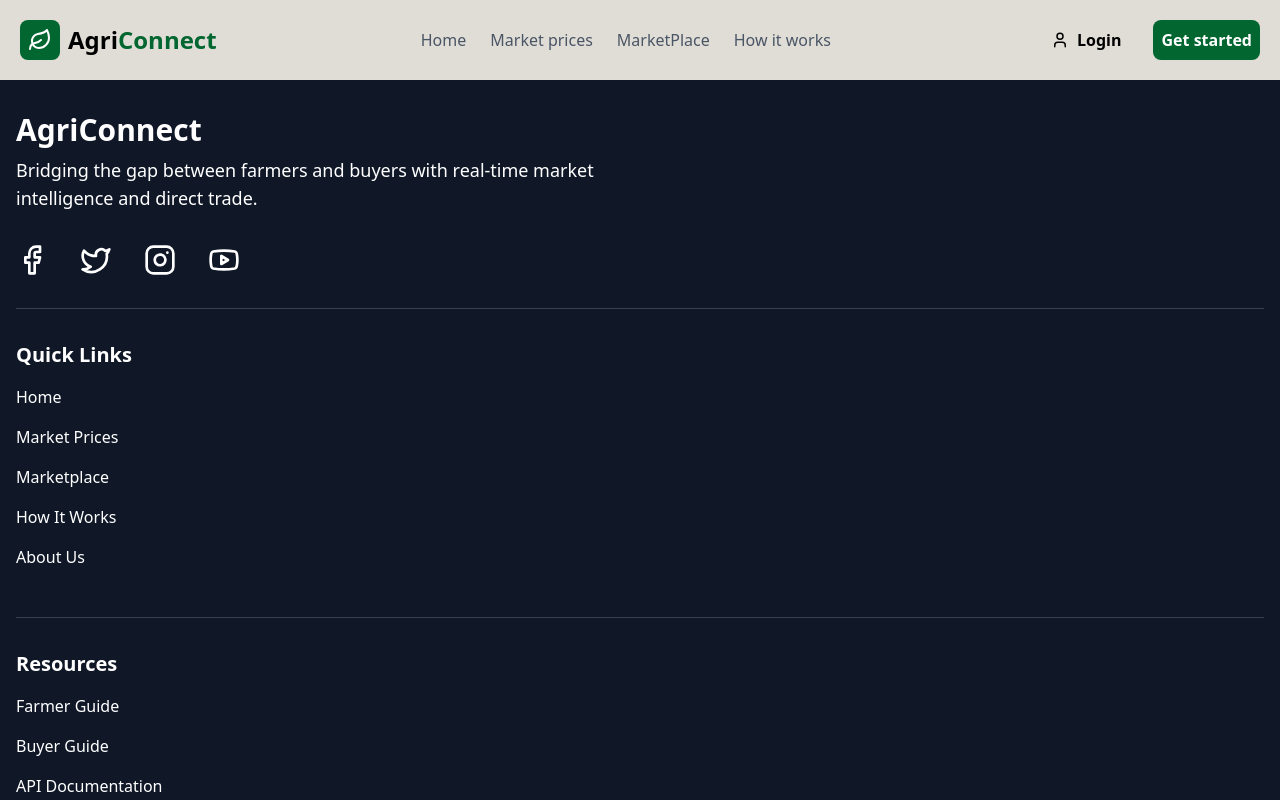
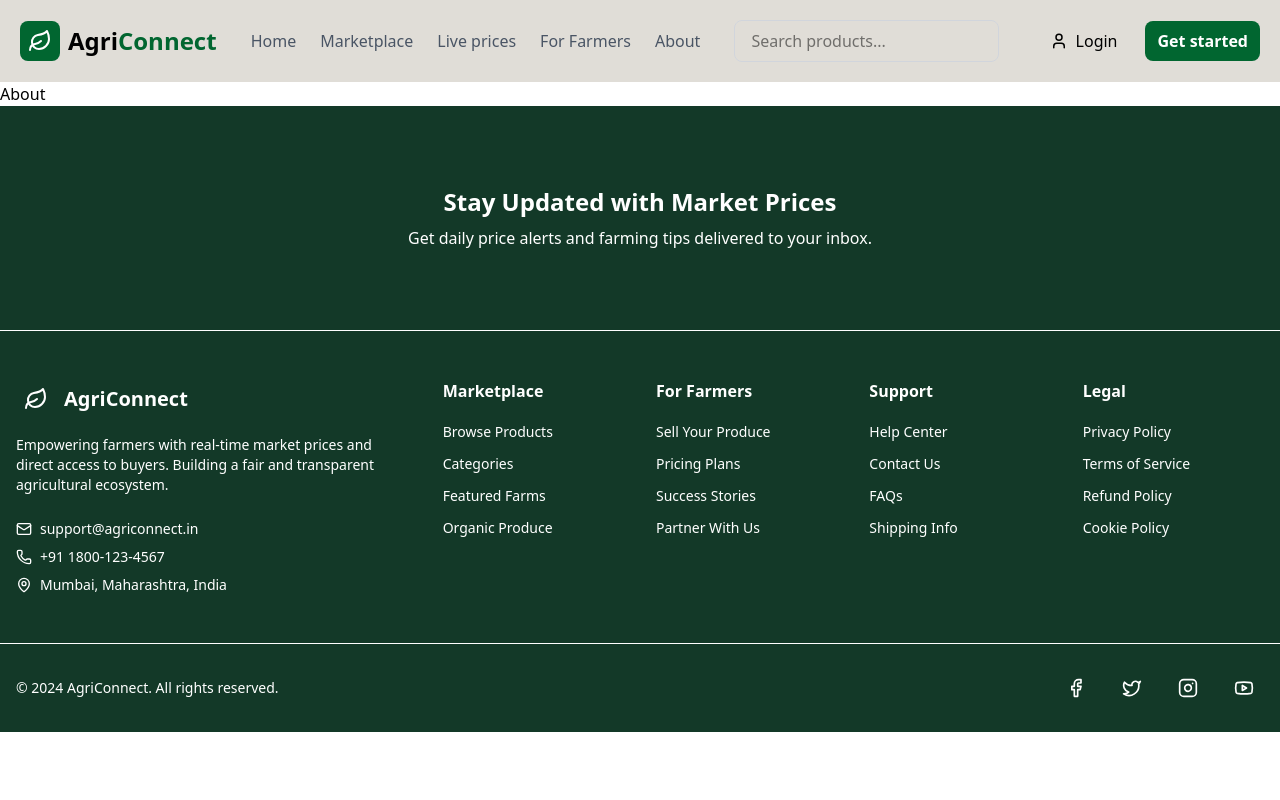
Before and after one commit to premilabhusawale/agri, a React (Vite) app: page /About in a window 1280 px wide. Shown: the top 800 px of the page. Built offline with nearby package versions, Linux system fonts and the light colour scheme.

Commit message:
headerFooterChange

```diff
--- a/src/App.jsx
+++ b/src/App.jsx
@@ -1,11 +1,12 @@
 import React from "react";
 import { BrowserRouter, Routes, Route } from "react-router-dom";
 import Header from "./componants/Header";
-import Market_prices from "./Pages/Market_prices";
+import LivePrices from "./Pages/LivePrices";
 import Footer from "./componants/Footer";
 import Home from "./Pages/Home";
 import MarketPlace from "./Pages/MarketPlace";
-import How_itworks from "./Pages/How_itworks";
+import ForFarmers from "./Pages/ForFarmers";
+import About from "./Pages/About";
 
 
 const App = () => {
@@ -16,9 +17,10 @@ const App = () => {
       <Routes>
         <Route path="/" element={<Home />} />
 
-        <Route path="/Markrt_prices" element={<Market_prices />} />
+        <Route path="/LivePrices" element={<LivePrices />} />
         <Route path="/MarketPlace" element={<MarketPlace />} />
-        <Route path="/How_itworks"element={<How_itworks/>}/>
+        <Route path="/ForFarmers"element={<ForFarmers/>}/>
+        <Route path="/About"element={<About/>}/>
       </Routes>
 
       <Footer />
--- a/src/Componants/Footer.jsx
+++ b/src/Componants/Footer.jsx
@@ -1,91 +1,143 @@
-// Footer.jsx
 import React from 'react';
-import { Facebook, Twitter, Instagram, Youtube } from 'lucide-react'; // Importing social media icons from lucide-react
+import { Leaf, Mail, Phone, MapPin, Facebook, Twitter, Instagram, Youtube } from "lucide-react";
 
 const Footer = () => {
+  const links = {
+    marketplace: ["Browse Products", "Categories", "Featured Farms", "Organic Produce"],
+    farmers: ["Sell Your Produce", "Pricing Plans", "Success Stories", "Partner With Us"],
+    support: ["Help Center", "Contact Us", "FAQs", "Shipping Info"],
+    legal: ["Privacy Policy", "Terms of Service", "Refund Policy", "Cookie Policy"],
+  };
+
   return (
-    <footer className="bg-gray-900 text-white py-8">
-      <div className="container mx-auto px-4">
-        {/* First Section: AgriConnect Logo and Description */}
-        <div className="flex flex-col md:flex-row justify-between gap-16 mb-8">
-          {/* AgriConnect Logo and Description */}
-          <div className="flex flex-col md:w-1/2 mb-8 md:mb-0">
-            <h2 className="text-3xl font-bold">AgriConnect</h2>
-            <p className="mt-2 text-lg">Bridging the gap between farmers and buyers with real-time market intelligence and direct trade.</p>
+   <footer className="bg-[#133928]  text-white text-primary-foreground">
+
+      {/* Newsletter Section */}
+<div className="border-b border-primary-foreground/10">
+  <div className="container mx-auto px-4 py-12">
+    <div className="max-w-2xl mx-auto text-center
+                    bg-primary-foreground/5
+                    rounded-xl
+                    p-8">
+      <h3 className="text-2xl font-bold mb-2">
+        Stay Updated with Market Prices
+      </h3>
+      <p className="text-primary-foreground/70">
+        Get daily price alerts and farming tips delivered to your inbox.
+      </p>
+    </div>
   </div>
 </div>
 
-        {/* Social Media Icons Section: Positioned directly below AgriConnect */}
-        <div className="flex justify-start space-x-8 mb-8">
-          <a href="https://facebook.com" className="text-white hover:text-green-500">
-            <Facebook size={32} />
-          </a>
-          <a href="https://twitter.com" className="text-white hover:text-green-500">
-            <Twitter size={32} />
-          </a>
-          <a href="https://instagram.com" className="text-white hover:text-green-500">
-            <Instagram size={32} />
-          </a>
-          <a href="https://youtube.com" className="text-white hover:text-green-500">
-            <Youtube size={32} />
-          </a>
+
+      {/* Main Footer */}
+      <div className="container mx-auto px-4 py-12">
+        <div className="grid md:grid-cols-2 lg:grid-cols-6 gap-8">
+          {/* Brand */}
+          <div className="lg:col-span-2">
+            <div className="flex items-center gap-2 mb-4">
+              <div className="w-10 h-10 rounded-xl bg-gradient-harvest flex items-center justify-center">
+                <Leaf className="w-6 h-6 text-forest-dark" />
+              </div>
+              <span className="text-xl font-bold">AgriConnect</span>
             </div>
 
-        {/* Divider Between AgriConnect and Quick Links */}
-        <div className="border-t border-gray-700 mb-8"></div>
+            <p className="text-primary-foreground/70 text-sm mb-6">
+              Empowering farmers with real-time market prices and direct access to buyers.
+              Building a fair and transparent agricultural ecosystem.
+            </p>
 
-        {/* Second Section: Quick Links */}
-        <div className="flex flex-col md:w-1/2 mb-8">
-          <h3 className="font-bold text-xl mb-4">Quick Links</h3>
-          <ul>
-            <li className="mb-4"><a href="/" className="hover:text-green-500">Home</a></li>
-            <li className="mb-4"><a href="/market-prices" className="hover:text-green-500">Market Prices</a></li>
-            <li className="mb-4"><a href="/marketplace" className="hover:text-green-500">Marketplace</a></li>
-            <li className="mb-4"><a href="/how-it-works" className="hover:text-green-500">How It Works</a></li>
-            <li className="mb-4"><a href="/about-us" className="hover:text-green-500">About Us</a></li>
+            <div className="space-y-2 text-sm">
+              <div className="flex items-center gap-2 text-primary-foreground/70">
+                <Mail className="w-4 h-4" />
+                support@agriconnect.in
+              </div>
+              <div className="flex items-center gap-2 text-primary-foreground/70">
+                <Phone className="w-4 h-4" />
+                +91 1800-123-4567
+              </div>
+              <div className="flex items-center gap-2 text-primary-foreground/70">
+                <MapPin className="w-4 h-4" />
+                Mumbai, Maharashtra, India
+              </div>
+            </div>
+          </div>
+
+          {/* Links */}
+          <div>
+            <h4 className="font-semibold mb-4">Marketplace</h4>
+            <ul className="space-y-2">
+              {links.marketplace.map((link) => (
+                <li key={link}>
+                  <a href="#" className="text-sm text-primary-foreground/70 hover:text-primary-foreground transition-colors">
+                    {link}
+                  </a>
+                </li>
+              ))}
             </ul>
           </div>
 
-        {/* Divider Between Quick Links and Resources */}
-        <div className="border-t border-gray-700 mb-8"></div>
+          <div>
+            <h4 className="font-semibold mb-4">For Farmers</h4>
+            <ul className="space-y-2">
+              {links.farmers.map((link) => (
+                <li key={link}>
+                  <a href="#" className="text-sm text-primary-foreground/70 hover:text-primary-foreground transition-colors">
+                    {link}
+                  </a>
+                </li>
+              ))}
+            </ul>
+          </div>
 
-        {/* Third Section: Resources */}
-        <div className="grid md:grid-cols-2 lg:grid-cols-4 gap-16 mb-8">
           <div>
-            <h3 className="font-bold text-xl mb-4">Resources</h3>
-            <ul>
-              <li className="mb-4"><a href="/farmer-guide" className="hover:text-green-500">Farmer Guide</a></li>
-              <li className="mb-4"><a href="/buyer-guide" className="hover:text-green-500">Buyer Guide</a></li>
-              <li className="mb-4"><a href="/api-docs" className="hover:text-green-500">API Documentation</a></li>
-              <li className="mb-4"><a href="/help-center" className="hover:text-green-500">Help Center</a></li>
-              <li className="mb-4"><a href="/blog" className="hover:text-green-500">Blog</a></li>
+            <h4 className="font-semibold mb-4">Support</h4>
+            <ul className="space-y-2">
+              {links.support.map((link) => (
+                <li key={link}>
+                  <a href="#" className="text-sm text-primary-foreground/70 hover:text-primary-foreground transition-colors">
+                    {link}
+                  </a>
+                </li>
+              ))}
+            </ul>
+          </div>
+
+          <div>
+            <h4 className="font-semibold mb-4">Legal</h4>
+            <ul className="space-y-2">
+              {links.legal.map((link) => (
+                <li key={link}>
+                  <a href="#" className="text-sm text-primary-foreground/70 hover:text-primary-foreground transition-colors">
+                    {link}
+                  </a>
+                </li>
+              ))}
             </ul>
           </div>
         </div>
-
-        {/* Fourth Section: Contact Us */}
-        <div className="grid md:grid-cols-2 gap-16 mb-8">
-          <div>
-            <h3 className="font-bold text-xl mb-4">Contact Us</h3>
-            <ul>
-              <li className="mb-4">123 AgriTech Hub, Sector 62, Noida, UP 201301</li>
-              <li className="mb-4"><a href="tel:+911234567890" className="hover:text-green-500">+91 123 456 7890</a></li>
-              <li className="mb-4"><a href="mailto:support@agriconnect.in" className="hover:text-green-500">support@agriconnect.in</a></li>
-            </ul>
-          </div>
       </div>
 
-        {/* Bottom Section: Legal Links */}
-        <div className="border-t border-gray-700 pt-4 mt-8 text-center">
-          <p className="text-sm">
-            &copy; 2024 AgriConnect. All rights reserved.
+      {/* Bottom Bar */}
+      <div className="border-t border-primary-foreground/10">
+        <div className="container mx-auto px-4 py-6 flex flex-col md:flex-row items-center justify-between gap-4">
+          <p className="text-sm text-primary-foreground/60">
+            © 2024 AgriConnect. All rights reserved.
           </p>
-          <div className="mt-4">
-            <a href="/privacy-policy" className="text-sm hover:text-green-500">Privacy Policy</a>
-            <span className="mx-2">|</span>
-            <a href="/terms-of-service" className="text-sm hover:text-green-500">Terms of Service</a>
-            <span className="mx-2">|</span>
-            <a href="/cookie-policy" className="text-sm hover:text-green-500">Cookie Policy</a>
+
+          <div className="flex items-center gap-4">
+            <a href="https://www.facebook.com" className="w-10 h-10 rounded-full bg-primary-foreground/10 flex items-center justify-center hover:bg-primary-foreground/20 transition-colors">
+              <Facebook className="w-5 h-5" />
+            </a>
+            <a href="https://twitter.com" className="w-10 h-10 rounded-full bg-primary-foreground/10 flex items-center justify-center hover:bg-primary-foreground/20 transition-colors">
+              <Twitter className="w-5 h-5" />
+            </a>
+            <a href="https://www.instagram.com" className="w-10 h-10 rounded-full bg-primary-foreground/10 flex items-center justify-center hover:bg-primary-foreground/20 transition-colors">
+              <Instagram className="w-5 h-5" />
+            </a>
+            <a href="https://www.youtube.com" className="w-10 h-10 rounded-full bg-primary-foreground/10 flex items-center justify-center hover:bg-primary-foreground/20 transition-colors">
+              <Youtube className="w-5 h-5" />
+            </a>
           </div>
         </div>
       </div>
--- a/src/Componants/Header.jsx
+++ b/src/Componants/Header.jsx
@@ -1,13 +1,15 @@
-import React from 'react'
+import React, { useState } from 'react'
 import { Link } from 'react-router-dom'
-import { Leaf } from 'lucide-react'
-import { User } from 'lucide-react'
+import { Leaf, User } from 'lucide-react'
 
 const Header = () => {
+  // 🔹 STATE (ALWAYS HERE)
+  const [search, setSearch] = useState('')
+  const [showPopup, setShowPopup] = useState(false)
+
   return (
+    <>
       <header className="bg-[#D9D5CD]/80 backdrop-blur-md py-5 px-5 flex items-center justify-between sticky top-0 z-50">
-
-
 
         {/* LEFT: Logo */}
         <div className="text-2xl flex items-center gap-2">
@@ -22,28 +24,67 @@ const Header = () => {
 
         {/* CENTER: Links */}
         <nav className="flex gap-6 text-gray-600 font-medium">
-        <Link to="/" className="hover:text-green-800 transition-colors duration-200" >Home</Link>
-        <Link to="/Market_prices" className="hover:text-green-800 transition-colors duration-200">Market prices</Link>
-        <Link to="/MarketPlaces" className="hover:text-green-800 transition-colors duration-200"> MarketPlace </Link>
-        <Link to="/How_itworks" className="hover:text-green-800 transition-colors duration-200">How it works</Link>
+          <Link to="/" className="hover:text-green-800">Home</Link>
+          <Link to="/MarketPlace" className="hover:text-green-800 ">Marketplace</Link>
+          <Link to="/LivePrices" className="hover:text-green-800">Live prices</Link>
+          <Link to="/ForFarmers" className="hover:text-green-800">For Farmers</Link>
+          <Link to="/About" className="hover:text-green-800">About</Link>
+
         </nav>
 
+        {/* SEARCH */}
+        <div className="relative">
+          <input
+            type="text"
+            placeholder="Search products..."
+            value={search}
+            onChange={(e) => setSearch(e.target.value)}
+            className="pl-4 pr-4 py-2 rounded-lg border border-gray-300 focus:outline-none focus:ring-2 focus:ring-green-700"
+          />
+        </div>
 
-      {/* RIGHT: Buttons */}
-      <div className="flex gap-4">
-        <button className=" hover:bg-gray-200 px-4 py-2 rounded-md flex items-center gap-2 text-black font-bold">
+        {/* RIGHT BUTTONS */}
+        <div className="flex gap-3">
+          <button
+            onClick={() => setShowPopup(true)}
+            className="hover:bg-gray-200 px-4 py-2 rounded-md flex items-center gap-2 text-black font-medium"
+          >
             <User size={18} />
             Login
           </button>
 
-        <button
-          className="
-    bg-green-800 text-white px-2 py-1 font-bold rounded-lg transition-all duration-300 hover:-translate-y-1">Get started
+          <button className="bg-green-800 text-white px-3 py-2 font-semibold rounded-lg hover:-translate-y-0.5 transition">
+            Get started
+          </button>
+        </div>
+      </header>
+
+      {/* POPUP */}
+      {showPopup && (
+        <div className="fixed inset-0 bg-black/40 flex items-center justify-center z-50">
+          <div className="bg-white p-6 rounded-xl w-80 text-center">
+            <h2 className="text-xl font-bold mb-4">Who are you?</h2>
+
+            <div className="flex flex-col gap-3">
+              <button className="bg-green-800 text-white py-2 rounded-lg hover:bg-green-700">
+                Farmer
               </button>
 
+              <button className="bg-gray-800 text-white py-2 rounded-lg hover:bg-gray-700">
+                Buyer
+              </button>
             </div>
 
-    </header>
+            <button
+              onClick={() => setShowPopup(false)}
+              className="mt-4 text-sm text-gray-500 hover:underline"
+            >
+              Close
+            </button>
+          </div>
+        </div>
+      )}
+    </>
   )
 }
 
--- /dev/null
+++ b/src/Pages/About.jsx
@@ -0,0 +1,9 @@
+import React from 'react'
+
+const About = () => {
+  return (
+    <div>About</div>
+  )
+}
+
+export default About
--- /dev/null
+++ b/src/Pages/ForFarmers.jsx
@@ -0,0 +1,9 @@
+import React from 'react'
+
+const ForFarmers = () => {
+  return (
+    <div>ForFarmers</div>
+  )
+}
+
+export default ForFarmers
--- /dev/null
+++ b/src/Pages/LivePrices.jsx
@@ -0,0 +1,9 @@
+import React from 'react'
+
+const LivePrices = () => {
+  return (
+    <div>LivePrices</div>
+  )
+}
+
+export default LivePrices
```
Also changed, not shown: src/Pages/How_itworks.jsx (deleted, +0 -9 lines), src/Pages/Market_prices.jsx (deleted, +0 -9 lines). Lines whose indentation alone changed are shown as unchanged.
